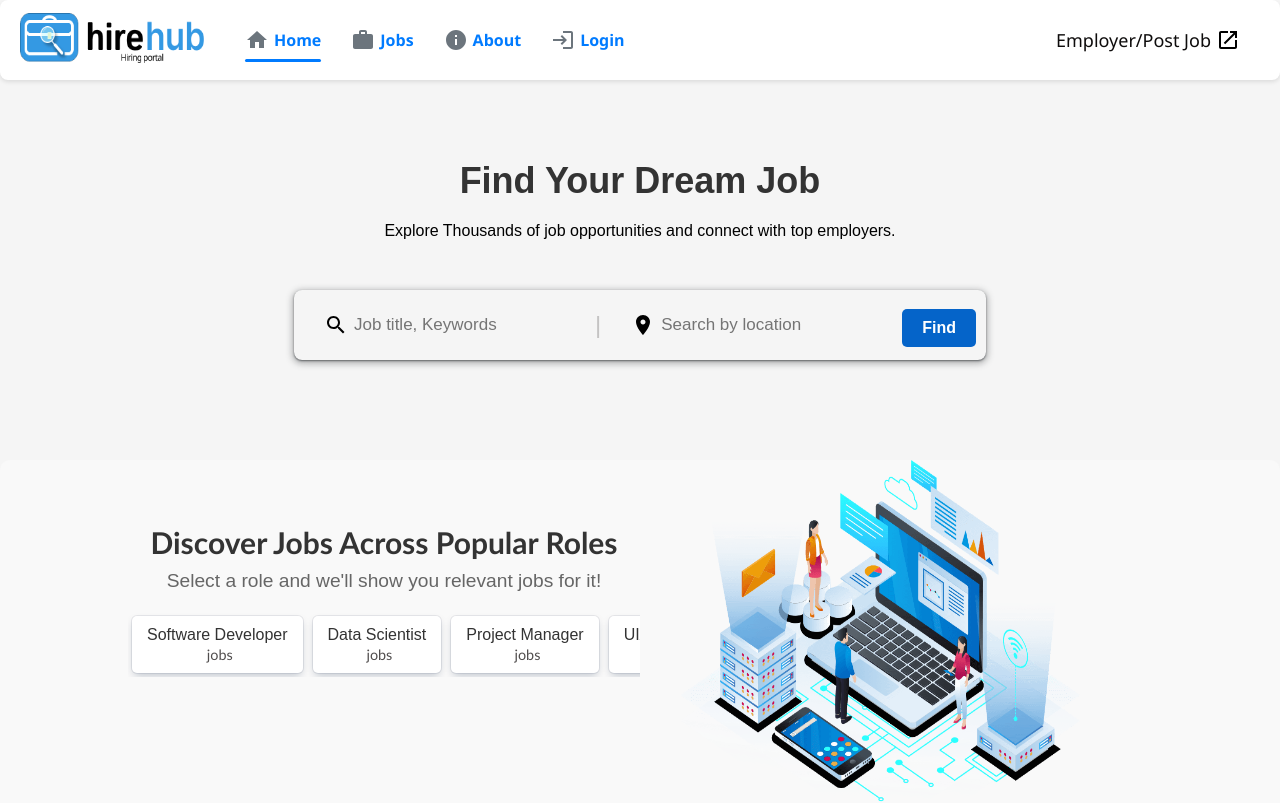
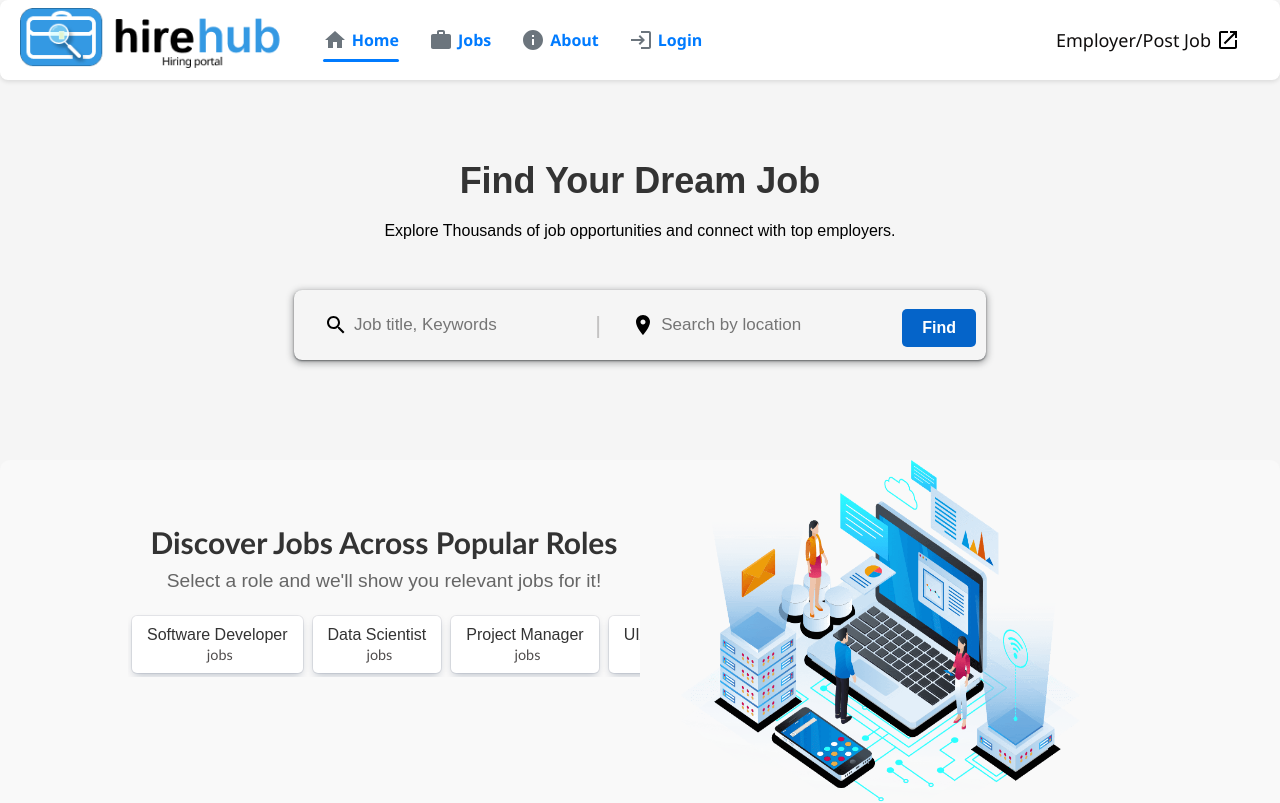
Before and after one commit to Yashgabani845/hiring-portal, a React (Create React App) app in the folder hiring-portal/: page / in a window 1280 px wide. Shown: the top 803 px of the page. Built offline with nearby package versions, Linux system fonts and the light colour scheme.

Commit message:
navbar update

```diff
--- a/hiring-portal/src/CSS/navbar.css
+++ b/hiring-portal/src/CSS/navbar.css
@@ -20,8 +20,8 @@
 .logoimg {
   height: 10vw; /* Responsive height based on viewport width */
   max-height: 65px; /* Ensures the image doesn't get too large */
-  height: 55px;
-  max-width: 190px;
+  /*height: 55px;
+  max-width: 190px;*/
   padding-top: 5px;
 }
 
```
